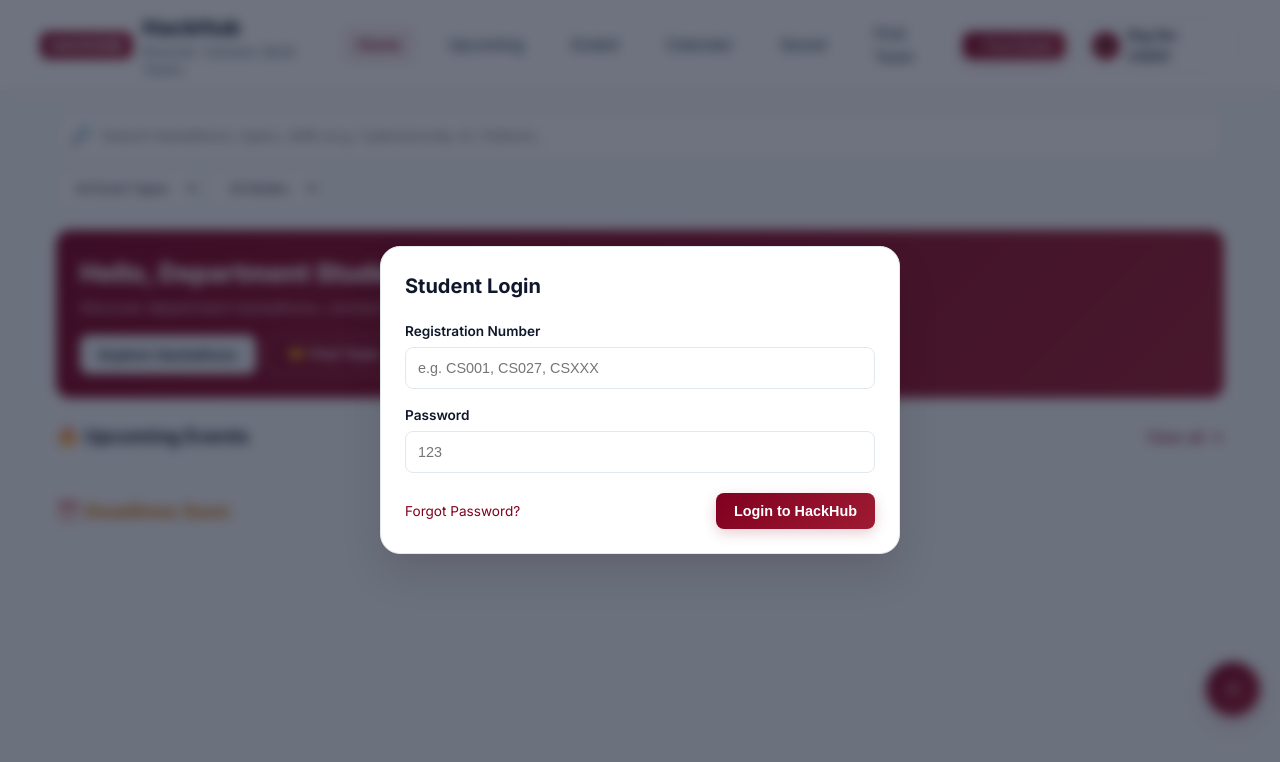
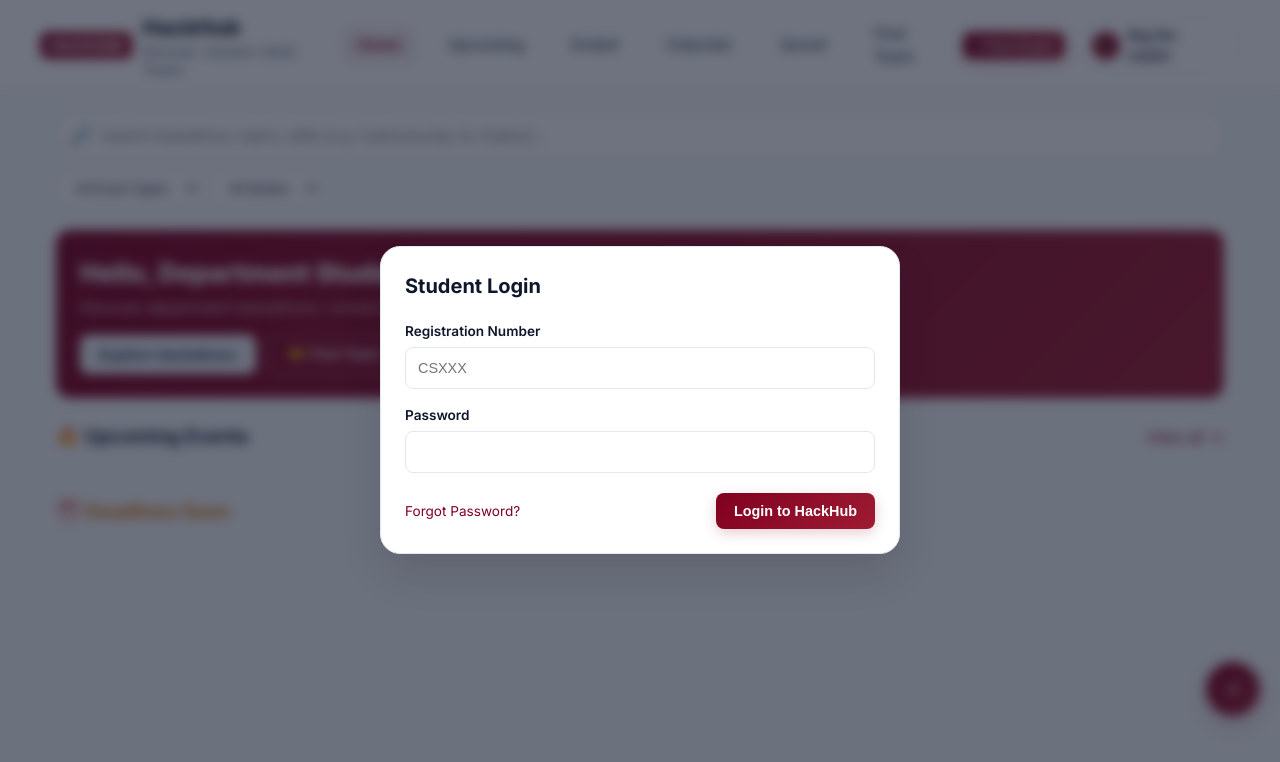
Before and after one commit to libineshr7-cyber/hackhub, a plain HTML site: page src/main/resources/static/index.html in a window 1280 px wide. Drawn offline with Linux system fonts and the light colour scheme.

Commit message:
Updated login placeholders: Registration Number to CSXXX, Password to blank

```diff
--- a/src/main/resources/static/index.html
+++ b/src/main/resources/static/index.html
@@ -325,11 +325,11 @@
             <form onsubmit="Auth.handleLogin(event)">
                 <div class="form-group">
                     <label class="form-label">Registration Number</label>
-                    <input type="text" id="login-reg-no" class="form-input" placeholder="e.g. CS001, CS027, CSXXX" required>
+                    <input type="text" id="login-reg-no" class="form-input" placeholder="CSXXX" required>
                 </div>
                 <div class="form-group">
                     <label class="form-label">Password</label>
-                    <input type="password" id="login-password" class="form-input" placeholder="123" required>
+                    <input type="password" id="login-password" class="form-input" placeholder="" required>
                 </div>
                 <div style="display: flex; justify-content: space-between; align-items: center; margin-top: 20px;">
                     <a href="#" style="font-size: 0.85rem;" onclick="App.closeModal('modal-login'); Auth.showForgotPasswordModal();">Forgot Password?</a>
@@ -374,7 +374,7 @@
                 <form onsubmit="Auth.handleRequestOtp(event)">
                     <div class="form-group">
                         <label class="form-label">Registration Number</label>
-                        <input type="text" id="otp-reg-no" class="form-input" placeholder="e.g. CSXXX" required>
+                        <input type="text" id="otp-reg-no" class="form-input" placeholder="CSXXX" required>
                     </div>
                     <button type="submit" class="btn btn-primary" style="width: 100%;">Send 6-Digit Gmail OTP</button>
                 </form>
```
